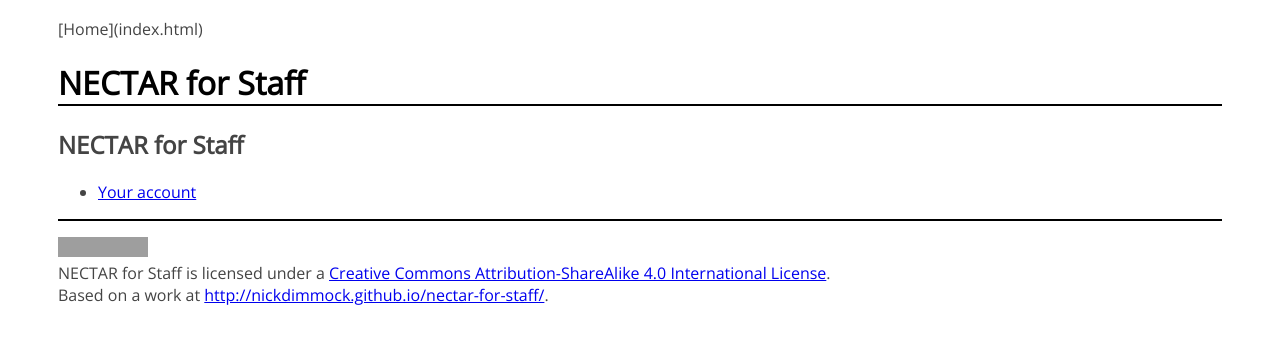
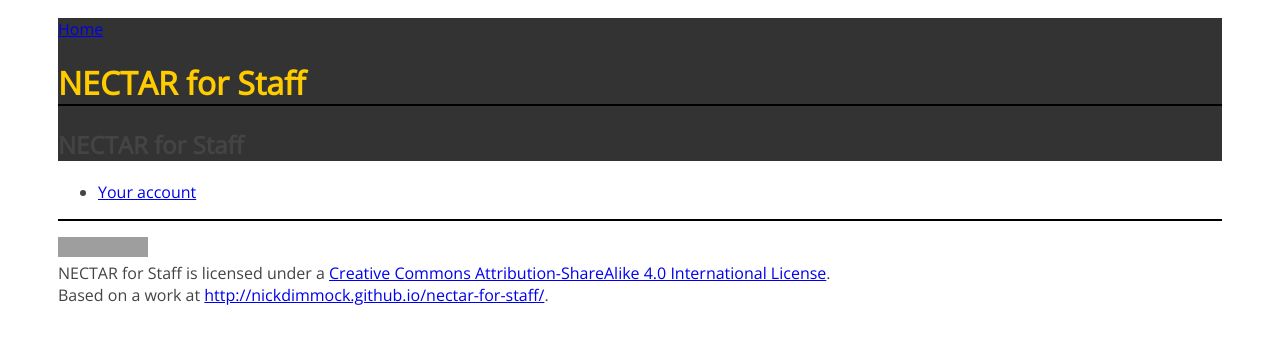
Before and after one commit to NickDimmock/nectar-for-staff-old, a Jekyll site: the page built from index.md, in a window 1280 px wide. Shown: the top 344 px of the page. Built offline with Jekyll 4.4.1, drawn with Linux system fonts in a browser that asks for light colours; Markdown is read by kramdown in place of the engine named in the settings; grey boxes are pictures that could not be loaded.

Commit message:
Template changes

```diff
--- a/_includes/header.html
+++ b/_includes/header.html
@@ -1,5 +1,5 @@
 <div id="header">
-<div id="navigation">[Home](index.html)</div>
+<div id="navigation"><a href="/">Home</a></div>
 <h1>NECTAR for Staff</h1>
 <h2>{{ page.title }}</h2>
 </div>
--- a/stylesheets/styles.css
+++ b/stylesheets/styles.css
@@ -4,10 +4,19 @@ body {
   color: #444;
 }
 h1 {
-	color: #000;
+	color: #fc0;
 	border-bottom: 2px solid #000;
 }
 #footer {
 	border-top: 2px solid #000;
 	padding-top: 1em;
 }
+#header {
+	background: #333;
+}
+#nav a{
+	color: #fc0;
+}
+#nav a:hover {
+	color: #f90;
+}
```
